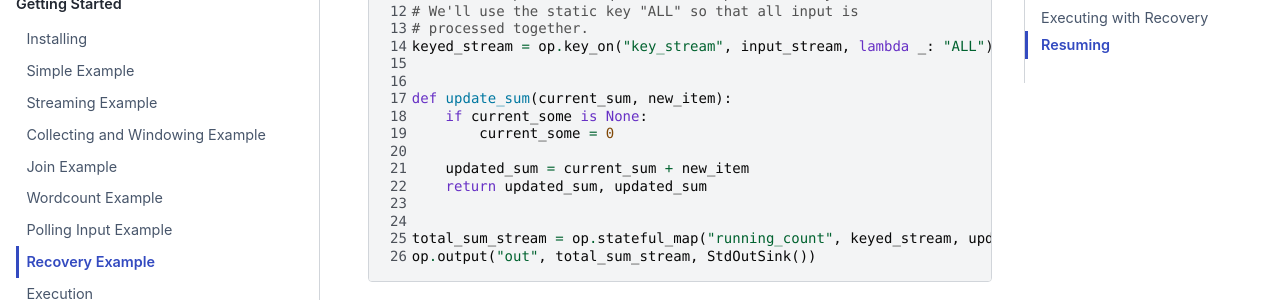
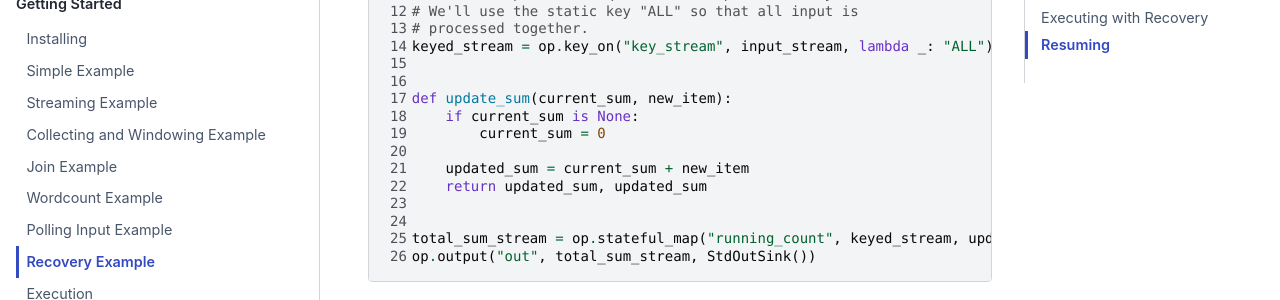
Before and after one commit to bytewax/bytewax, a Sphinx documentation site: the page built from docs/articles/getting-started/recovery-example.md, in a window 1280 px wide and 900 px high, scrolled down 1305 px. Shown: the part 152-452 px from the top of the window. Built offline with Sphinx 7.4.7 and the PyData theme 0.15.4, drawn with Linux system fonts in a browser that asks for light colours; pages that are not in the unit, such as notebooks, are missing from menus.

Commit message:
Fixes typo

```diff
--- a/docs/articles/getting-started/recovery-example.md
+++ b/docs/articles/getting-started/recovery-example.md
@@ -65,8 +65,8 @@ keyed_stream = op.key_on("key_stream", input_stream, lambda _: "ALL")
 
 
 def update_sum(current_sum, new_item):
-    if current_some is None:
-        current_some = 0
+    if current_sum is None:
+        current_sum = 0
 
     updated_sum = current_sum + new_item
     return updated_sum, updated_sum
```
